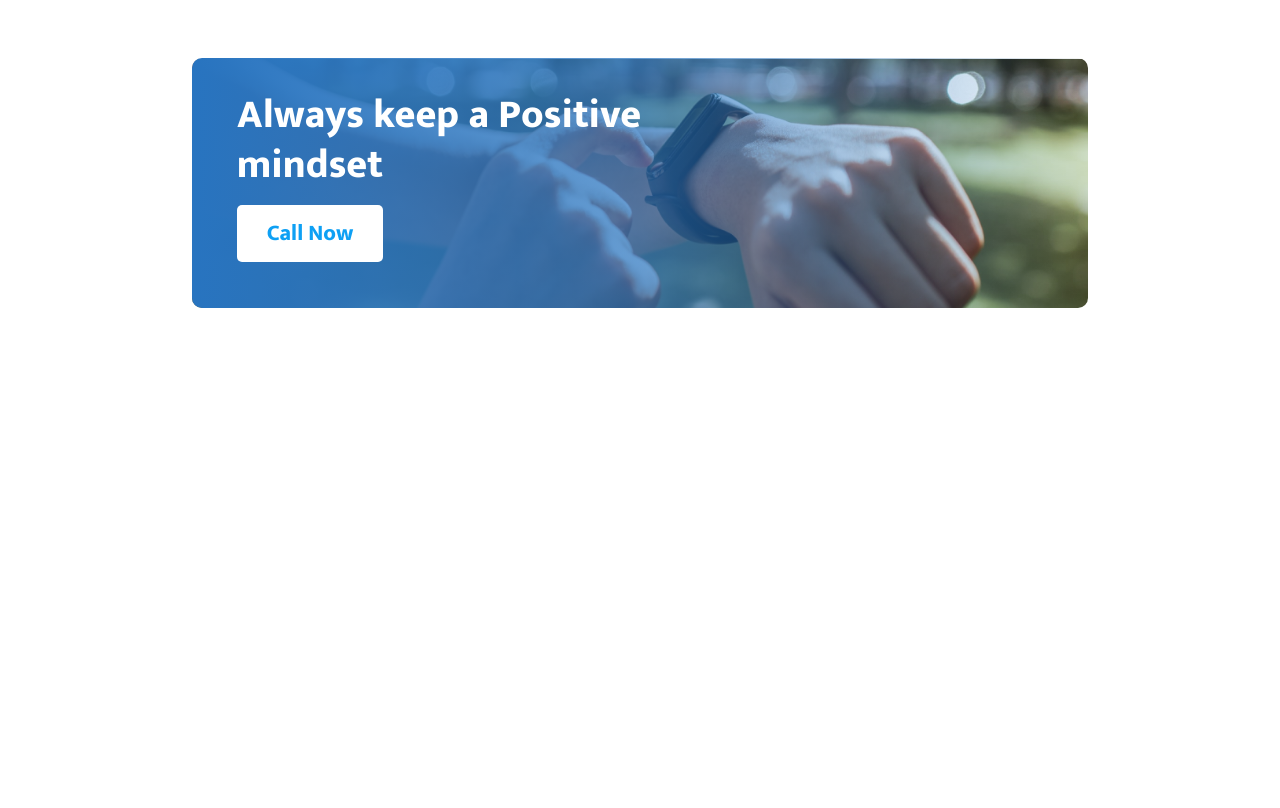
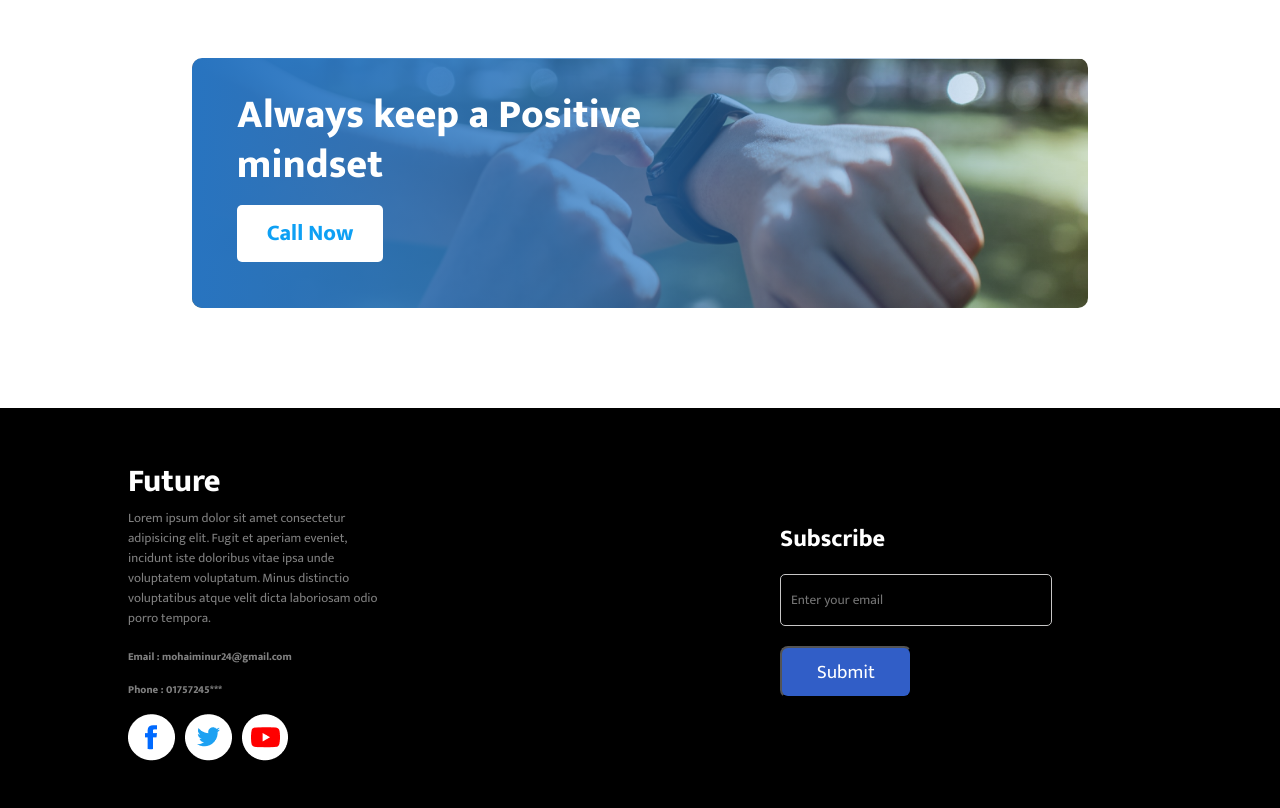
Before and after one commit to mohaiminur24/Assignment-one, a plain HTML site: page index.html in a window 1280 px wide. Shown: the part 1840-2648 px from the top of the page. Before the commit the page ends 2248 px from the top, so only its background shows below. Drawn offline with Linux system fonts and the light colour scheme.

Commit message:
footer part completed

```diff
--- a/index.html
+++ b/index.html
@@ -80,8 +80,34 @@
                 <button><a href="#">Call Now</a></button>
             </div>
         </div>
+    </div>
 
+    <!-- footer part start -->
+<div class="footer-main">
+
+    <div class="footer">
+        <div class="content">
+            <h2>Future</h2>
+            <p>Lorem ipsum dolor sit amet consectetur adipisicing elit. Fugit et aperiam eveniet, incidunt iste doloribus vitae ipsa unde voluptatem voluptatum. Minus distinctio voluptatibus atque velit dicta laboriosam odio porro tempora.</p>
+
+            <h6>Email : mohaiminur24@gmail.com</h6>
+            <h6>Phone : 01757245***</h6>
+            <div class="social">
+                <img src="images/icons/fb.png" alt="facebook">
+                <img src="images/icons/twitter.png" alt="twitter">
+                <img src="images/icons/youtube.png" alt="youtube">
+            </div>
+        </div>
+
+        <div class="subscribe">
+            <h5>Subscribe</h5>
+            <input type="email" name="email" id="customer-email" placeholder="Enter your email">
+            <input type="submit" value="Submit">
+        </div>
     </div>
+</div>
+
+
 
 
 
--- a/style.css
+++ b/style.css
@@ -144,5 +144,65 @@ ul{
     justify-content: start;
     align-items: center;
     border-radius: 10px;
+}
+/* footer part start */
 
+.footer{
+    width: 80%;
+    height: 100%;
+    display: flex;
+    margin: auto;
+    gap: 400px;
+    justify-content: center;
+    align-items: center;
+    color: white;
 }
+.footer-main{
+    width: 100%;
+    height: 400px;
+    background-color: black;
+}
+.footer h2{
+    font-size: 2rem;
+    font-weight: 900;
+}
+.footer p{
+    color: grey;
+    line-height: 20px;
+    font-size: 13px;
+    margin-bottom: 20px;
+}
+.footer h6{
+    color: grey;
+    margin-bottom: 15px !important;
+}
+.social{
+    display: flex;
+    gap: 10px;
+}
+
+.subscribe{
+    margin-right: 100px;
+}
+.subscribe h5{
+    font-size: 1.5rem;
+    margin-bottom: 15px;
+}
+.subscribe input[type="email"]{
+    width: 250px;
+    height: 50px;
+    margin-bottom: 20px;
+    border-radius: 5px;
+    background-color: transparent;
+    border: 1px solid rgb(199, 198, 198);
+    outline: none;
+    color: rgb(158, 156, 156);
+    padding: 0px 10px;
+}
+.subscribe input[type="submit"]{
+    background-color: rgb(49, 94, 199);
+    padding: 8px 35px;
+    border-radius: 8px;
+    font-size: 1.2rem;
+    color: white;
+}
```
